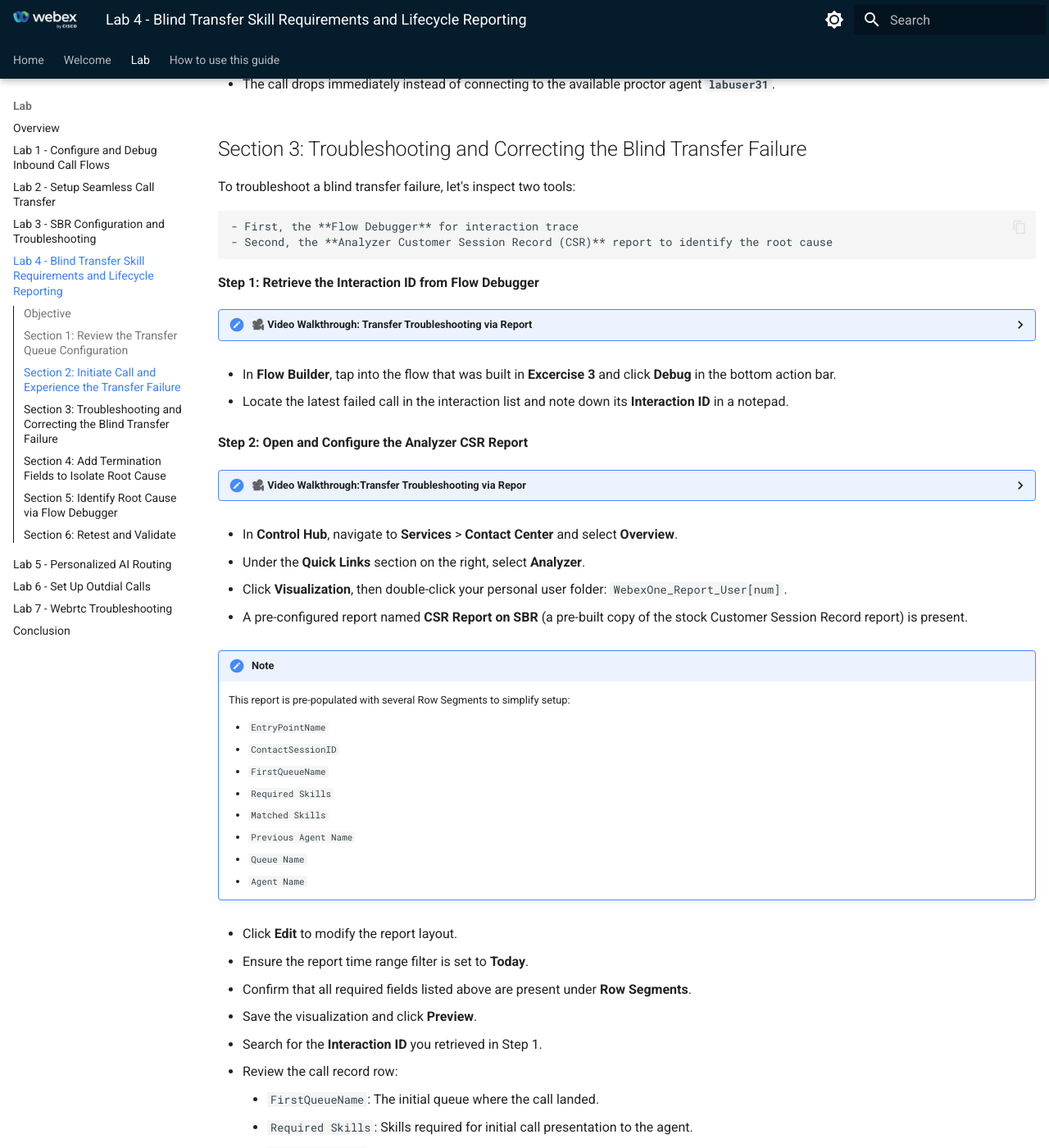
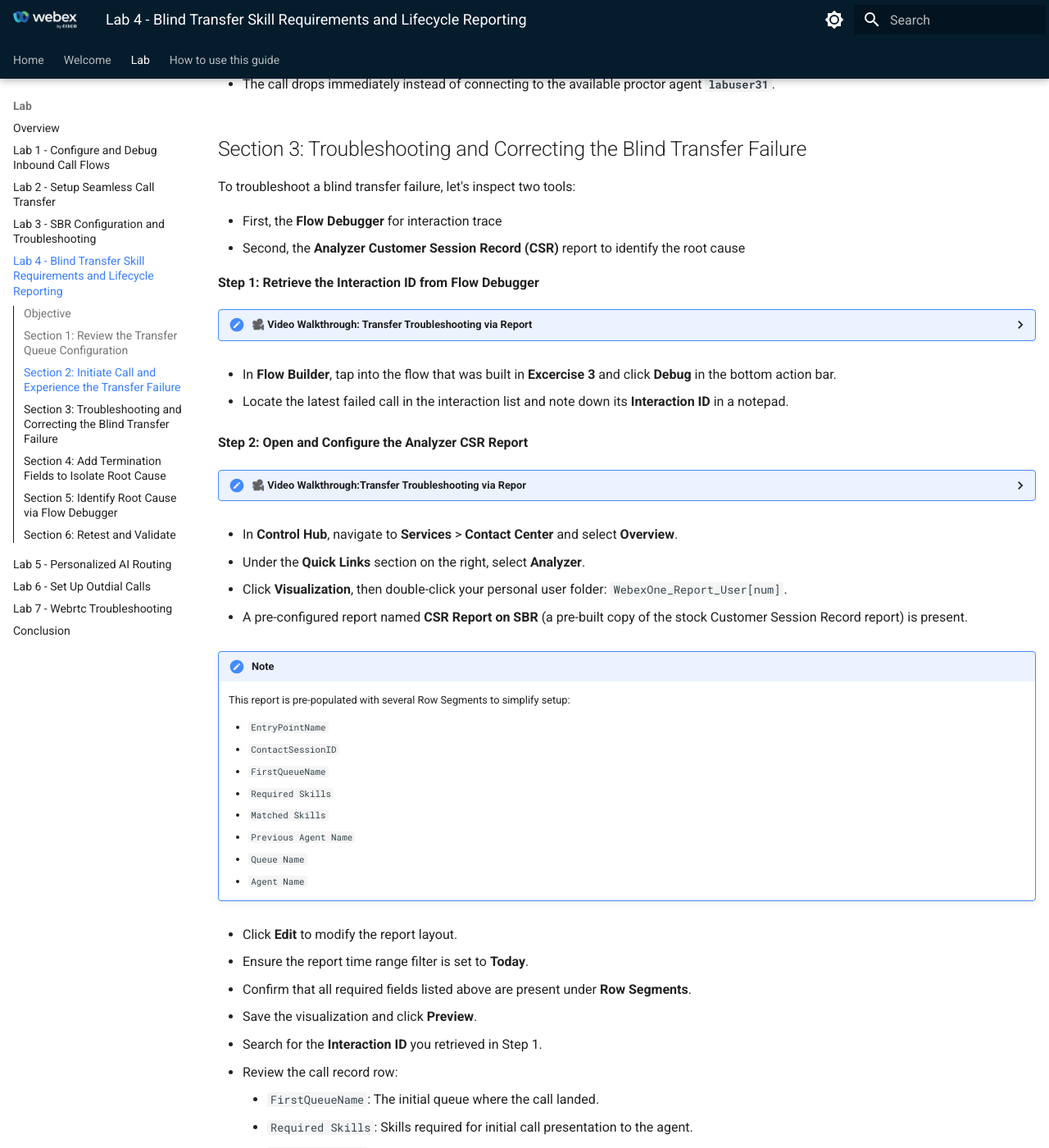
Before and after one commit to WebexCC-SA/LAB-21177, an MkDocs documentation site: the page built from docs/Excercise4.md, in a window 1280 px wide and 1400 px high, scrolled down 1995 px. Shown: the whole window at 82% size. Built offline with MkDocs 1.6.1 and Material for MkDocs 9.7.7, drawn with Linux system fonts in a browser that asks for light colours; part of the change alters nothing that is shown; some of the changed text lies outside the part shown.

```diff
--- a/docs/Excercise4.md
+++ b/docs/Excercise4.md
@@ -89,8 +89,8 @@ In this lab, you will explore how skill requirements attached to an inbound call
 
 To troubleshoot a blind transfer failure, let's inspect two tools:
 
-	- First, the **Flow Debugger** for interaction trace
-	- Second, the **Analyzer Customer Session Record (CSR)** report to identify the root cause
+- First, the **Flow Debugger** for interaction trace
+- Second, the **Analyzer Customer Session Record (CSR)** report to identify the root cause
 
 **Step 1: Retrieve the Interaction ID from Flow Debugger**
 
@@ -154,7 +154,9 @@ To troubleshoot a blind transfer failure, let's inspect two tools:
 	* `Transferred Queue Name`: The queue to which the agent transferred the call.
 	* `Agent Name`: The final agent who received the transferred call.
 
-- **Observation:** The **`Queue Name`** displays the correct queue, but **`Agent Name`** which is the agent receiving the call after transfer still displays the original agent, indicating the transfer was unsuccessful.
+  **Observation:**
+	- The **`Queue Name`** displays the correct queue
+ 	- However the **`Agent Name`** which is the agent receiving the call after transfer still displays the original agent, indicating the transfer was unsuccessful.
 
 ## Section 4: Add Termination Fields to Isolate Root Cause
 
```
